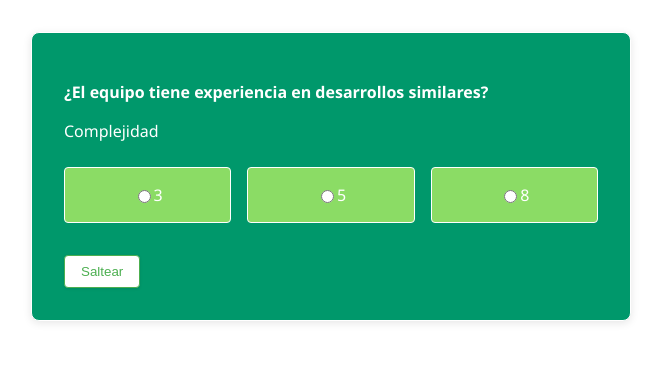
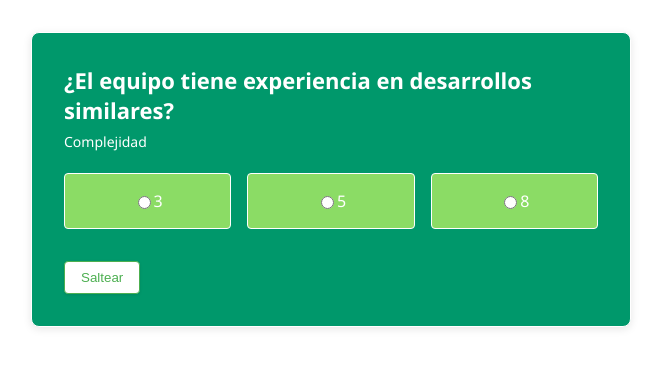
Before and after one commit to bcmfranco/wizzard, a Nuxt app: page /forms in a window 1280 px wide. Shown: the top 368 px of the page, without its empty margins (309-970 px from the left). Built offline with nearby package versions, Linux system fonts and the light colour scheme.

Commit message:
Correct style

```diff
--- a/pages/forms.vue
+++ b/pages/forms.vue
@@ -145,17 +145,17 @@ button:hover {
 
 .question-content {
     color: white;
-    margin-bottom: 1rem;
-    font-size: 1rem;
+    margin: 0px;
+    font-size: 22px;
     font-weight: 600;
 }
 
 .question-title {
     color: white;
-    line-height: 1.5;
-    font-size: 1rem;
+    line-height: 14px;
+    font-size: 14px;
     font-weight: normal;
-    margin-bottom: 1.5rem;
+    margin: 10px 0px;
 }
 
 .answers-container {
```
